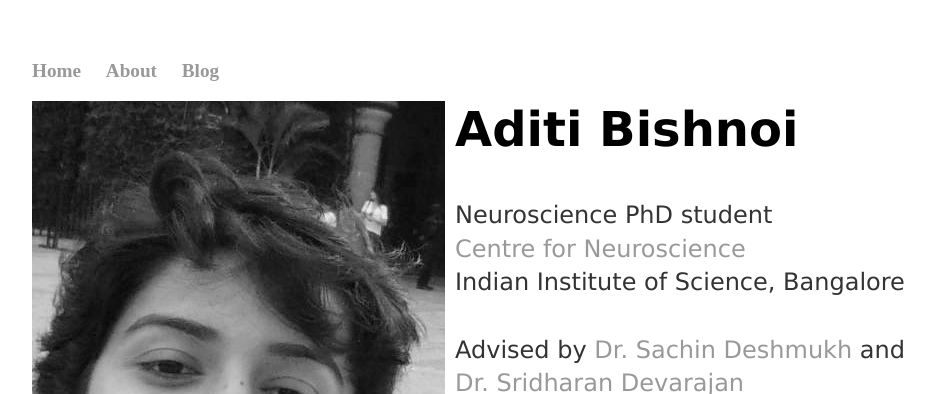
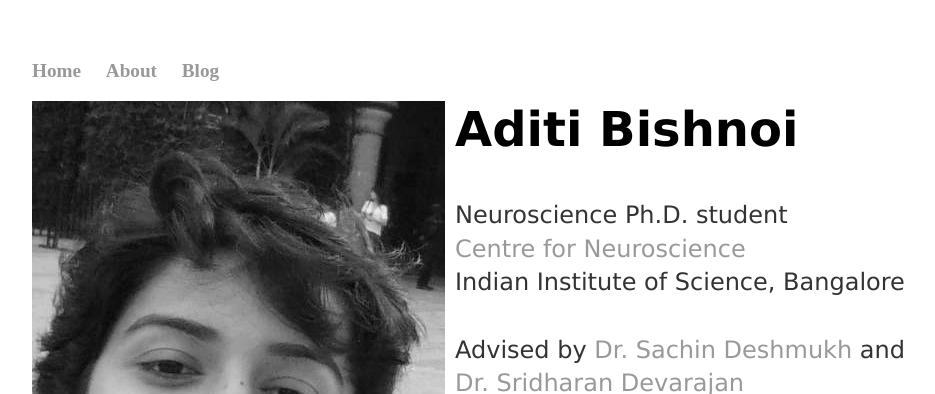
Before and after one commit to AdiBish/adibish.github.io, a Jekyll site: the page built from index.html, in a window 1280 px wide. Shown: the top 394 px of the page, without its empty margins (160-1095 px from the left). Built offline with Jekyll 4.4.1, drawn with Linux system fonts in a browser that asks for light colours.

Commit message:
Update index.html

```diff
--- a/index.html
+++ b/index.html
@@ -8,8 +8,10 @@ title: Aditi Bishnoi
 
 		<img src="https://adibish.github.io//images//adi4.jpg"
 		     style="float:left; margin-right:10px; margin-bottom:5px"/>
+
 		<h1 style="font-family:verdana"> Aditi Bishnoi </h1><br/><br/>
-		<p style="font-family:verdana"> Neuroscience PhD student <br/>
+
+		<p style="font-family:verdana"> Neuroscience Ph.D. student <br/>
 		<a href="http://www.cns.iisc.ac.in/home/" target="_blank"> Centre for Neuroscience </a> <br/>
 		Indian Institute of Science, Bangalore <br/> <br/>
 		Advised by <a href="http://www.cns.iisc.ac.in/home/people/sachin-deshmukh/" target="_blank">Dr. Sachin Deshmukh </a> and
```
